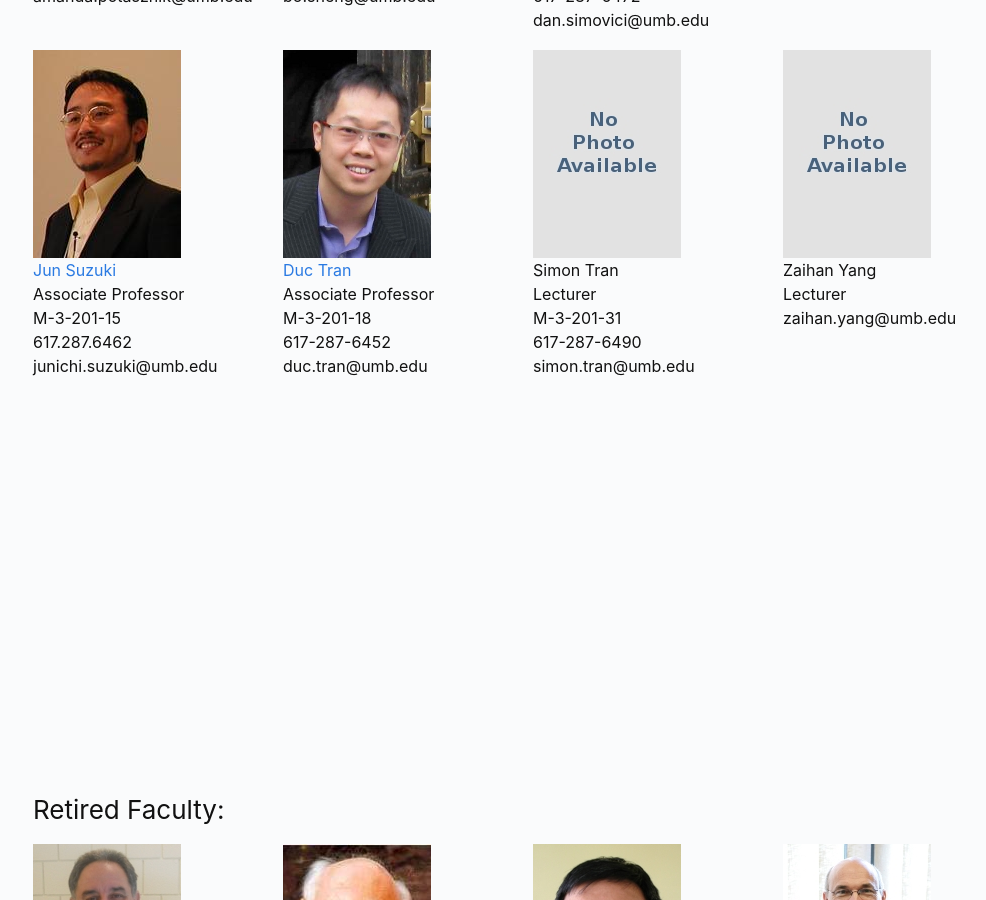
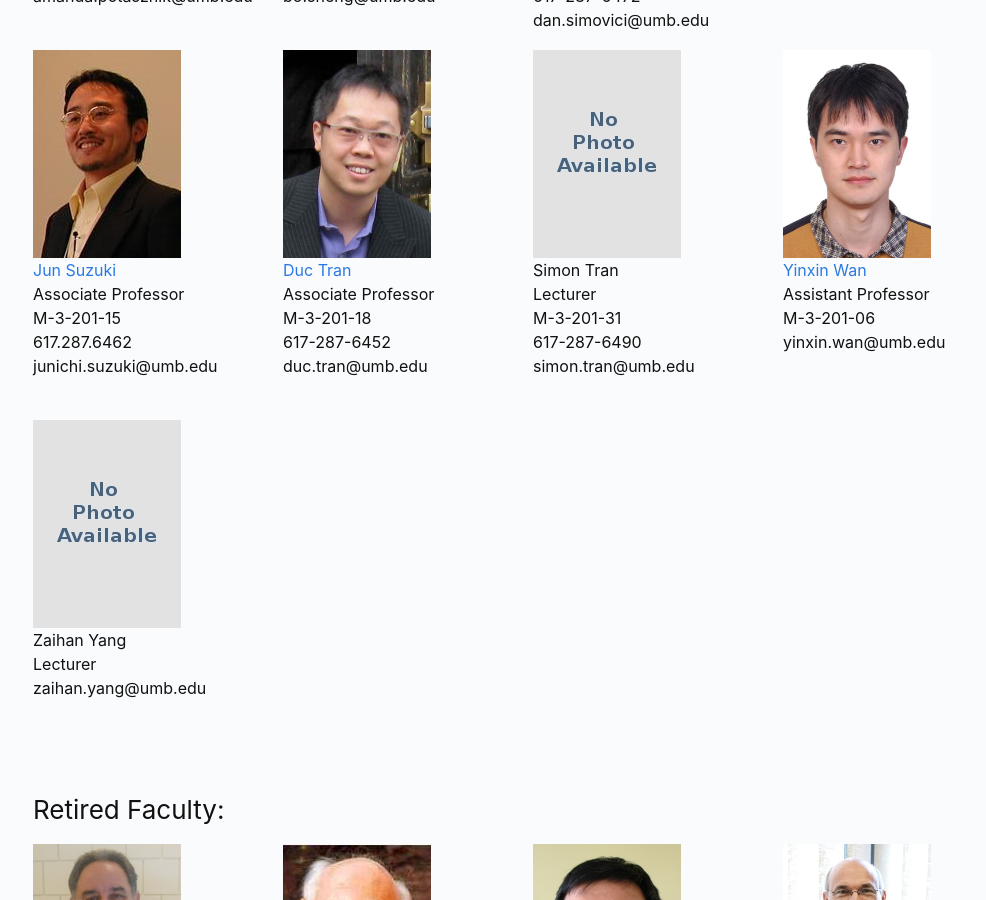
Before and after one commit to umbcs/umbcs.github.io, a Jekyll site: the page built from WEB/people/faculty.markdown, in a window 1280 px wide and 900 px high, scrolled down 2040 px. Shown: the whole window, without its empty margins (37-1023 px from the left). Built offline with Jekyll 4.4.1, drawn with Linux system fonts in a browser that asks for light colours.

Commit message:
add Yinxin to faculty list

```diff
--- a/WEB/people/faculty.markdown
+++ b/WEB/people/faculty.markdown
@@ -190,6 +190,13 @@ permalink: "/faculty"
     simon.tran@umb.edu
   </div>
   <div class="person">
+    <a href="https://www.cs.umb.edu/~ywan/"><img src="/WEB/images/people/Yinxin_Wan.jpg"></a><br>
+    <a href="https://www.cs.umb.edu/~ywan/" target=_blank>Yinxin Wan</a><br>
+    Assistant Professor<br>
+    M-3-201-06<br>
+    yinxin.wan@umb.edu
+  </div>
+  <div class="person">
     <img src="/WEB/images/people/No_Photo_Available.jpg"><br>
     Zaihan Yang<br>
     Lecturer<br>
```
Also changed, not shown: WEB/images/people/Yinxin_Wan.jpg (added).
